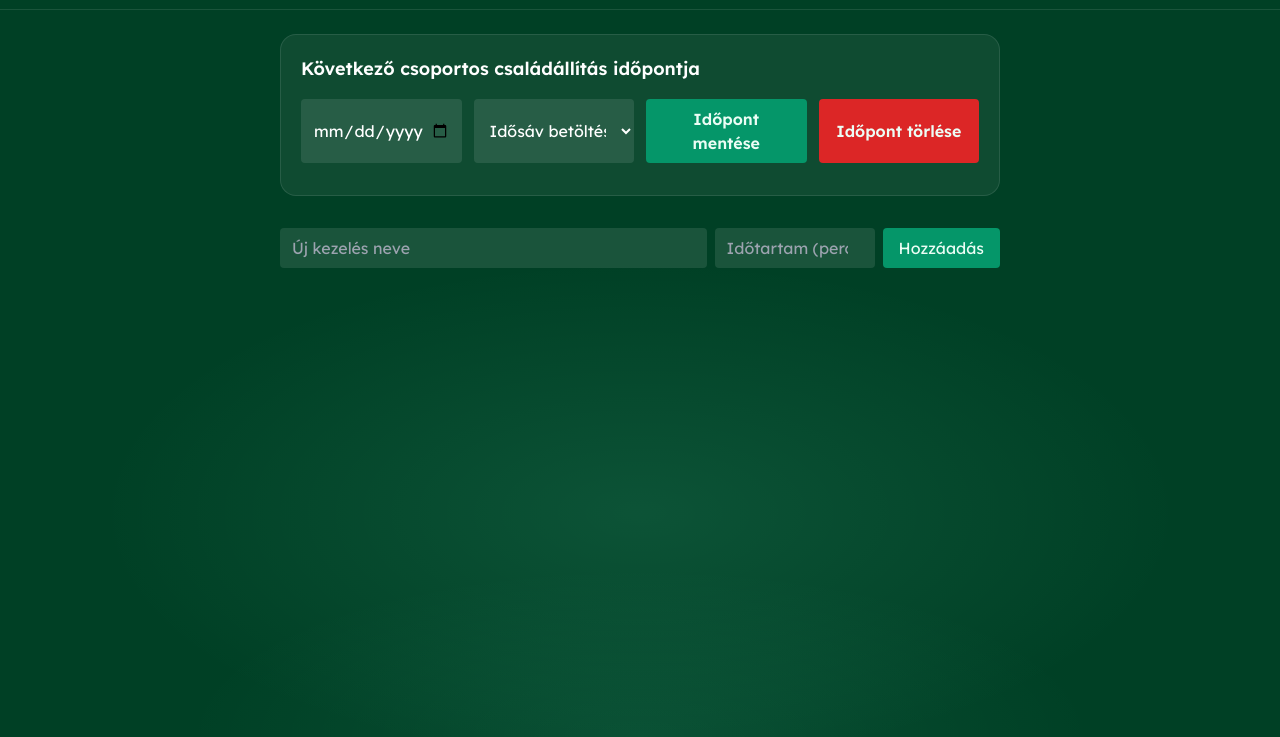
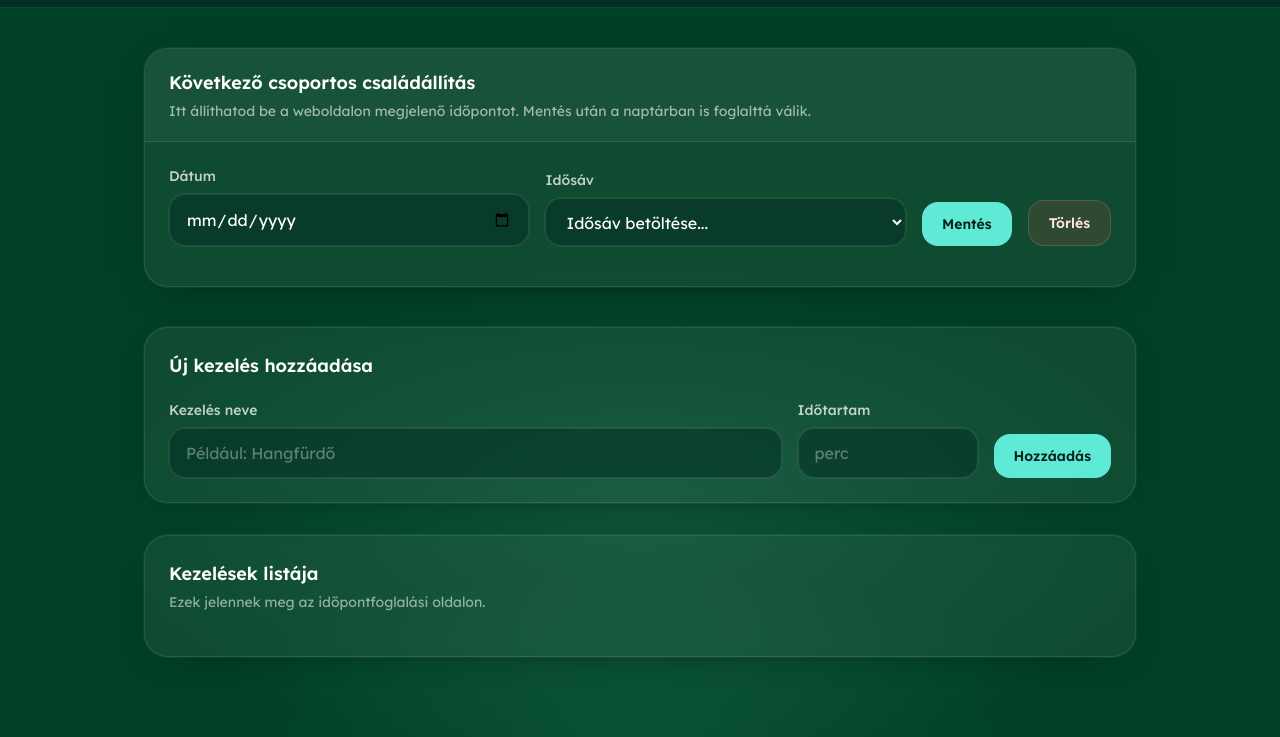
Before and after one commit to elendesstudio/zoldtarahaza, a website: page public/admin-services.html in a window 1280 px wide. Shown: the part 63-800 px from the top of the page. Drawn offline with nearby package versions, Linux system fonts and the light colour scheme; no server answers.

Commit message:
admin-services redesign

```diff
--- a/public/admin-services.html
+++ b/public/admin-services.html
@@ -11,72 +11,131 @@
 
 <body class="site-bg min-h-screen text-emerald-50">
 
-<header class="border-b border-white/10 p-4">
-  <div class="flex justify-between max-w-6xl mx-auto">
+<header class="sticky top-0 z-50 border-b border-emerald-200/10 bg-emerald-950/80 backdrop-blur">
+  <div class="mx-auto flex max-w-5xl items-center justify-between px-4 py-4">
     <h1 class="text-xl font-semibold">Kezelések</h1>
 
     <a href="/admin-dashboard.html"
-    class="px-4 py-2 bg-white/10 rounded">
+      class="rounded-2xl border border-white/10 bg-white/[0.06] px-4 py-2 text-sm font-semibold text-white/85 transition hover:bg-white/[0.10]">
       ← Vissza
     </a>
   </div>
 </header>
 
-<main class="max-w-3xl mx-auto p-6">
+<main class="mx-auto max-w-5xl px-4 py-10">
 
-<section class="mb-8 rounded-2xl border border-white/10 bg-white/[0.06] p-5">
-  <h2 class="mb-4 text-lg font-semibold text-white">
-    Következő csoportos családállítás időpontja
+<section class="mb-10 overflow-hidden rounded-3xl border border-white/10 bg-white/[0.06] shadow-[0_10px_40px_-25px_rgba(0,0,0,0.8)] ring-1 ring-white/5 backdrop-blur-sm">
+
+  <div class="border-b border-white/10 bg-white/[0.04] px-6 py-5">
+    <h2 class="text-lg font-semibold text-white">
+      Következő csoportos családállítás
     </h2>
+    <p class="mt-1 text-sm text-white/60">
+      Itt állíthatod be a weboldalon megjelenő időpontot. Mentés után a naptárban is foglalttá válik.
+    </p>
+  </div>
 
-  <div class="grid gap-3 sm:grid-cols-4">
+  <div class="p-6">
+    <div class="grid gap-4 md:grid-cols-[1fr_1fr_auto_auto] md:items-end">
+
+      <label class="block">
+        <span class="mb-2 block text-sm font-medium text-white/75">
+          Dátum
+        </span>
         <input
           id="groupSessionDate"
           type="date"
-      class="rounded bg-white/10 px-3 py-2 text-white"
+          class="w-full rounded-2xl border border-white/10 bg-emerald-950/50 px-4 py-3 text-white outline-none ring-1 ring-white/5 transition focus:border-teal-300/40 focus:ring-teal-300/30"
         >
+      </label>
 
+      <label class="block">
+        <span class="mb-2 block text-sm font-medium text-white/75">
+          Idősáv
+        </span>
         <select
           id="groupSessionSlot"
-      class="rounded bg-white/10 px-3 py-2 text-white">
+          class="w-full rounded-2xl border border-white/10 bg-emerald-950/50 px-4 py-3 text-white outline-none ring-1 ring-white/5 transition focus:border-teal-300/40 focus:ring-teal-300/30">
           <option value="">Idősáv betöltése...</option>
         </select>
+      </label>
 
       <button
         onclick="saveGroupSession()"
-      class="rounded bg-emerald-600 px-4 py-2 font-semibold">
-      Időpont mentése
+        class="rounded-2xl bg-teal-300 px-5 py-3 text-sm font-semibold text-[#06201b] shadow-[0_16px_40px_-22px_rgba(94,234,212,0.9)] transition hover:bg-teal-200">
+        Mentés
       </button>
 
       <button
         onclick="clearGroupSession()"
-      class="rounded bg-red-600 px-4 py-2 font-semibold">
-      Időpont törlése
+        class="rounded-2xl border border-red-300/20 bg-red-500/15 px-5 py-3 text-sm font-semibold text-red-100 transition hover:bg-red-500/25">
+        Törlés
       </button>
+
     </div>
 
-  <p id="groupSessionStatus" class="mt-3 text-sm text-white/60"></p>
+    <p id="groupSessionStatus" class="mt-4 text-sm text-teal-200/80"></p>
+  </div>
+
 </section>
 
-<div class="mb-6 flex gap-2">
+<section class="mb-8 rounded-3xl border border-white/10 bg-white/[0.06] p-6 shadow-[0_10px_40px_-28px_rgba(0,0,0,0.75)] ring-1 ring-white/5 backdrop-blur-sm">
 
-  <input id="newName"
-  placeholder="Új kezelés neve"
-  class="flex-1 px-3 py-2 rounded bg-white/10">
+  <h2 class="text-lg font-semibold text-white">
+    Új kezelés hozzáadása
+  </h2>
 
-  <input id="newDuration"
+  <div class="mt-5 grid gap-4 md:grid-cols-[1fr_180px_auto] md:items-end">
+
+    <label class="block">
+      <span class="mb-2 block text-sm font-medium text-white/75">
+        Kezelés neve
+      </span>
+      <input
+        id="newName"
+        placeholder="Például: Hangfürdő"
+        class="w-full rounded-2xl border border-white/10 bg-emerald-950/50 px-4 py-3 text-white placeholder:text-white/35 outline-none ring-1 ring-white/5 transition focus:border-teal-300/40 focus:ring-teal-300/30"
+      >
+    </label>
+
+    <label class="block">
+      <span class="mb-2 block text-sm font-medium text-white/75">
+        Időtartam
+      </span>
+      <input
+        id="newDuration"
         type="number"
-  placeholder="Időtartam (perc)"
-  class="w-40 px-3 py-2 rounded bg-white/10">
+        placeholder="perc"
+        class="w-full rounded-2xl border border-white/10 bg-emerald-950/50 px-4 py-3 text-white placeholder:text-white/35 outline-none ring-1 ring-white/5 transition focus:border-teal-300/40 focus:ring-teal-300/30"
+      >
+    </label>
 
-  <button onclick="addService()"
-  class="px-4 py-2 bg-emerald-600 rounded">
+    <button
+      onclick="addService()"
+      class="rounded-2xl bg-teal-300 px-5 py-3 text-sm font-semibold text-[#06201b] shadow-[0_16px_40px_-22px_rgba(94,234,212,0.9)] transition hover:bg-teal-200">
       Hozzáadás
     </button>
 
   </div>
 
+</section>
+
+<section class="rounded-3xl border border-white/10 bg-white/[0.06] p-6 shadow-[0_10px_40px_-28px_rgba(0,0,0,0.75)] ring-1 ring-white/5 backdrop-blur-sm">
+
+  <div class="mb-5 flex items-center justify-between gap-4">
+    <div>
+      <h2 class="text-lg font-semibold text-white">
+        Kezelések listája
+      </h2>
+      <p class="mt-1 text-sm text-white/55">
+        Ezek jelennek meg az időpontfoglalási oldalon.
+      </p>
+    </div>
+  </div>
+
   <div id="servicesBox" class="space-y-3"></div>
+
+</section>
 
 </main>
 
@@ -97,22 +156,22 @@ async function loadServices() {
   data.forEach(s => {
     const row = document.createElement("div");
 
-    row.className = "flex gap-2";
+row.className = "grid gap-3 rounded-2xl border border-white/10 bg-emerald-950/35 p-3 md:grid-cols-[1fr_140px_auto_auto] md:items-center";
 
     row.innerHTML = `
   <input value="${s.name}" id="name-${s.id}"
-    class="flex-1 px-3 py-2 rounded bg-white/10">
+    class="w-full rounded-xl border border-white/10 bg-white/[0.07] px-4 py-3 text-white outline-none transition focus:border-teal-300/40 focus:ring-2 focus:ring-teal-300/20">
 
   <input type="number" value="${s.duration_minutes}" id="duration-${s.id}"
-    class="w-32 px-3 py-2 rounded bg-white/10">
+    class="w-full rounded-xl border border-white/10 bg-white/[0.07] px-4 py-3 text-white outline-none transition focus:border-teal-300/40 focus:ring-2 focus:ring-teal-300/20">
 
   <button onclick="save(${s.id})"
-    class="px-3 py-2 bg-emerald-600 rounded">
+    class="rounded-xl bg-teal-300 px-4 py-3 text-sm font-semibold text-[#06201b] transition hover:bg-teal-200">
     Mentés
   </button>
 
   <button onclick="removeService(${s.id})"
-    class="px-3 py-2 bg-red-600 rounded">
+    class="rounded-xl border border-red-300/20 bg-red-500/15 px-4 py-3 text-sm font-semibold text-red-100 transition hover:bg-red-500/25">
     Törlés
   </button>
 `;
```
Lines whose indentation alone changed are shown as unchanged.
